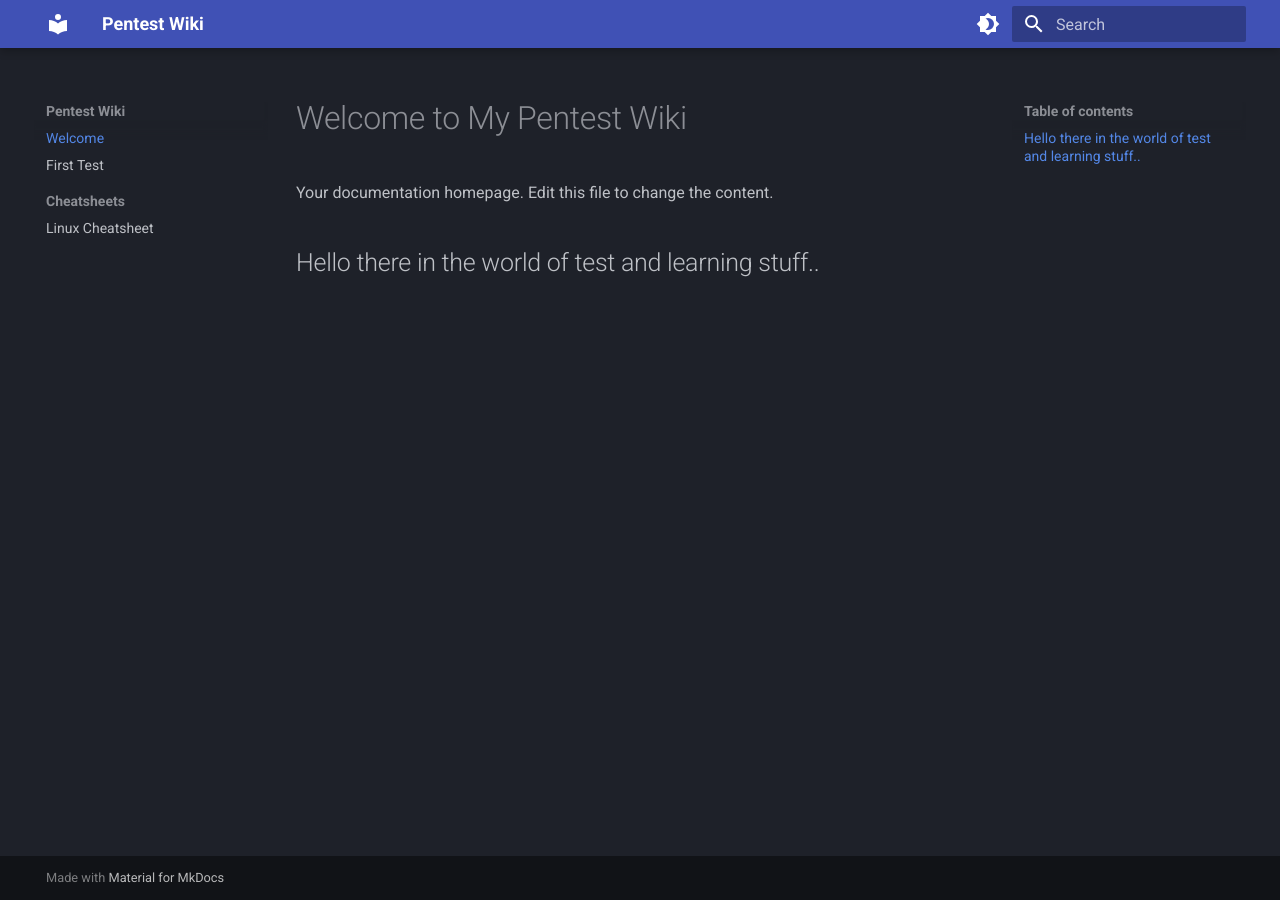
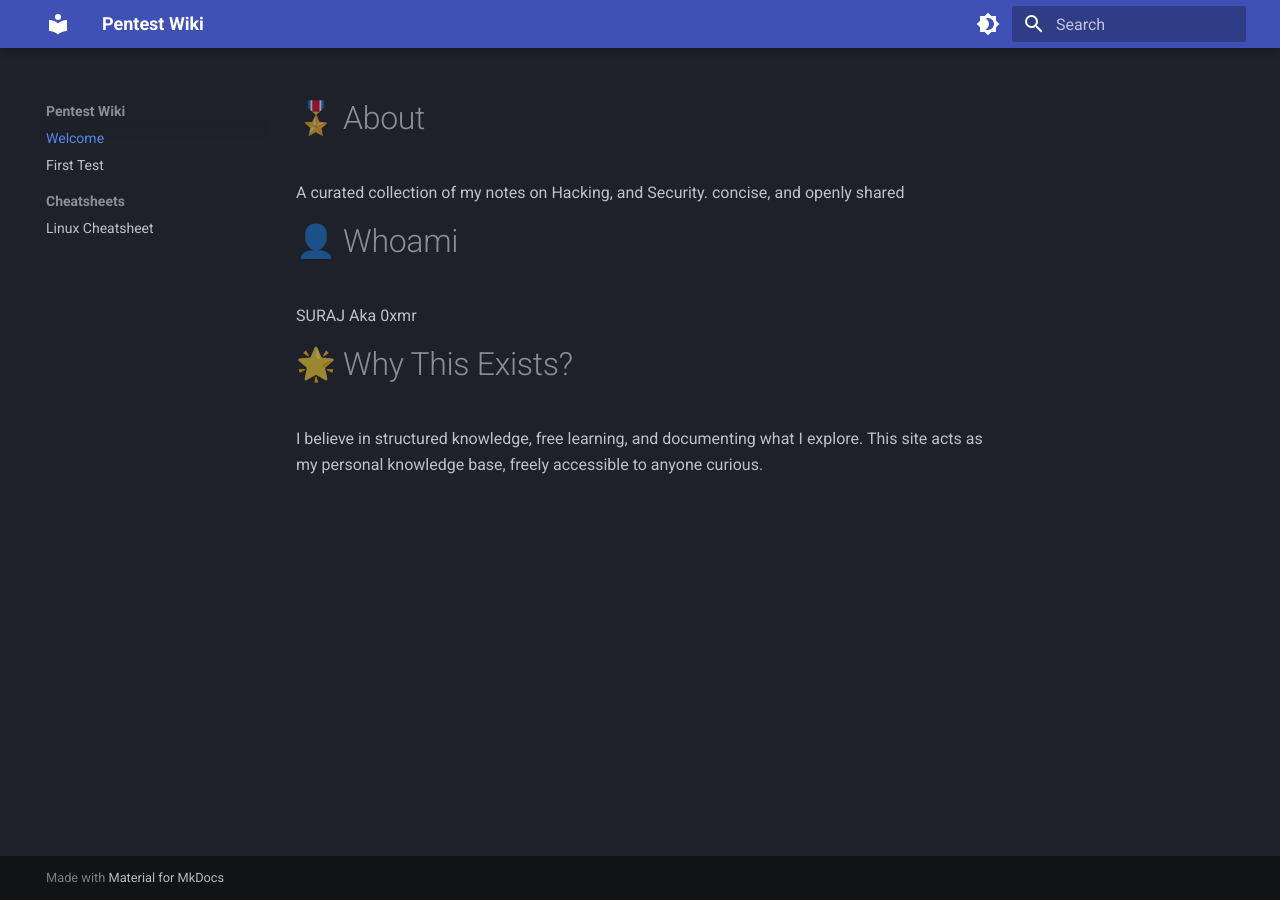
Before and after one commit to 0xmrx0/blog, an MkDocs documentation site: the page built from docs/index.md, in a window 1280 px wide. Built offline with MkDocs 1.6.1 and Material for MkDocs 9.7.7, drawn with Linux system fonts in a browser that asks for light colours.

Commit message:
Update index.md

```diff
--- a/docs/index.md
+++ b/docs/index.md
@@ -1,5 +1,8 @@
-# Welcome to My Pentest Wiki
+# 🎖️ About
+A curated collection of my notes on Hacking, and Security. concise, and openly shared
 
-Your documentation homepage. Edit this file to change the content.
+# 👤 Whoami
+SURAJ Aka 0xmr
 
-## Hello there in the world of test and learning stuff..
+# 🌟 Why This Exists?
+I believe in structured knowledge, free learning, and documenting what I explore. This site acts as my personal knowledge base, freely accessible to anyone curious.
```
